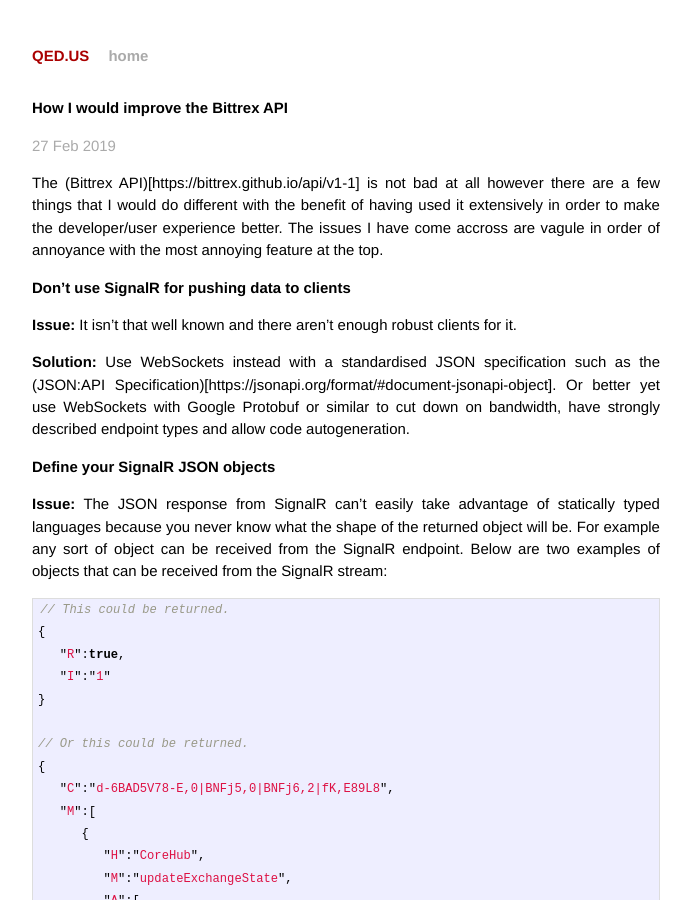
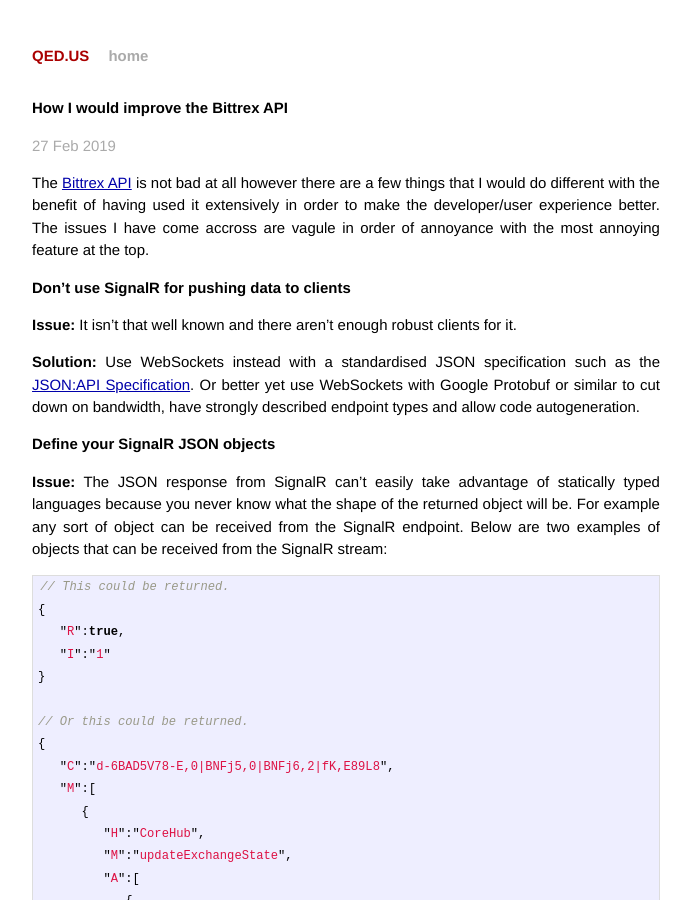
Before and after one commit to qedus/qedus.github.io, a Jekyll site: the page built from _posts/2019-02-27-how-i-would-improve-the-bittrex-api.md, in a window 1280 px wide and 900 px high. Shown: the whole window, without its empty margins (294-985 px from the left). Built offline with Jekyll 4.4.1, drawn with Linux system fonts in a browser that asks for light colours; comment, search, counter and statistics services are not loaded.

Commit message:
Fix markdown.

```diff
--- a/_posts/2019-02-27-how-i-would-improve-the-bittrex-api.md
+++ b/_posts/2019-02-27-how-i-would-improve-the-bittrex-api.md
@@ -7,12 +7,12 @@
 - apis
 - software
 ---
-The (Bittrex API)[https://bittrex.github.io/api/v1-1] is not bad at all however there are a few things that I would do different with the benefit of having used it extensively in order to make the developer/user experience better. The issues I have come accross are vagule in order of annoyance with the most annoying feature at the top.
+The [Bittrex API](https://bittrex.github.io/api/v1-1) is not bad at all however there are a few things that I would do different with the benefit of having used it extensively in order to make the developer/user experience better. The issues I have come accross are vagule in order of annoyance with the most annoying feature at the top.
 
 ### Don't use SignalR for pushing data to clients
 **Issue:** It isn't that well known and there aren't enough robust clients for it.
 
-**Solution:** Use WebSockets instead with a standardised JSON specification such as the (JSON:API Specification)[https://jsonapi.org/format/#document-jsonapi-object].
+**Solution:** Use WebSockets instead with a standardised JSON specification such as the [JSON:API Specification](https://jsonapi.org/format/#document-jsonapi-object).
 Or better yet use WebSockets with Google Protobuf or similar to cut down on bandwidth, have strongly described endpoint types and allow code autogeneration.
 
 ### Define your SignalR JSON objects
```
